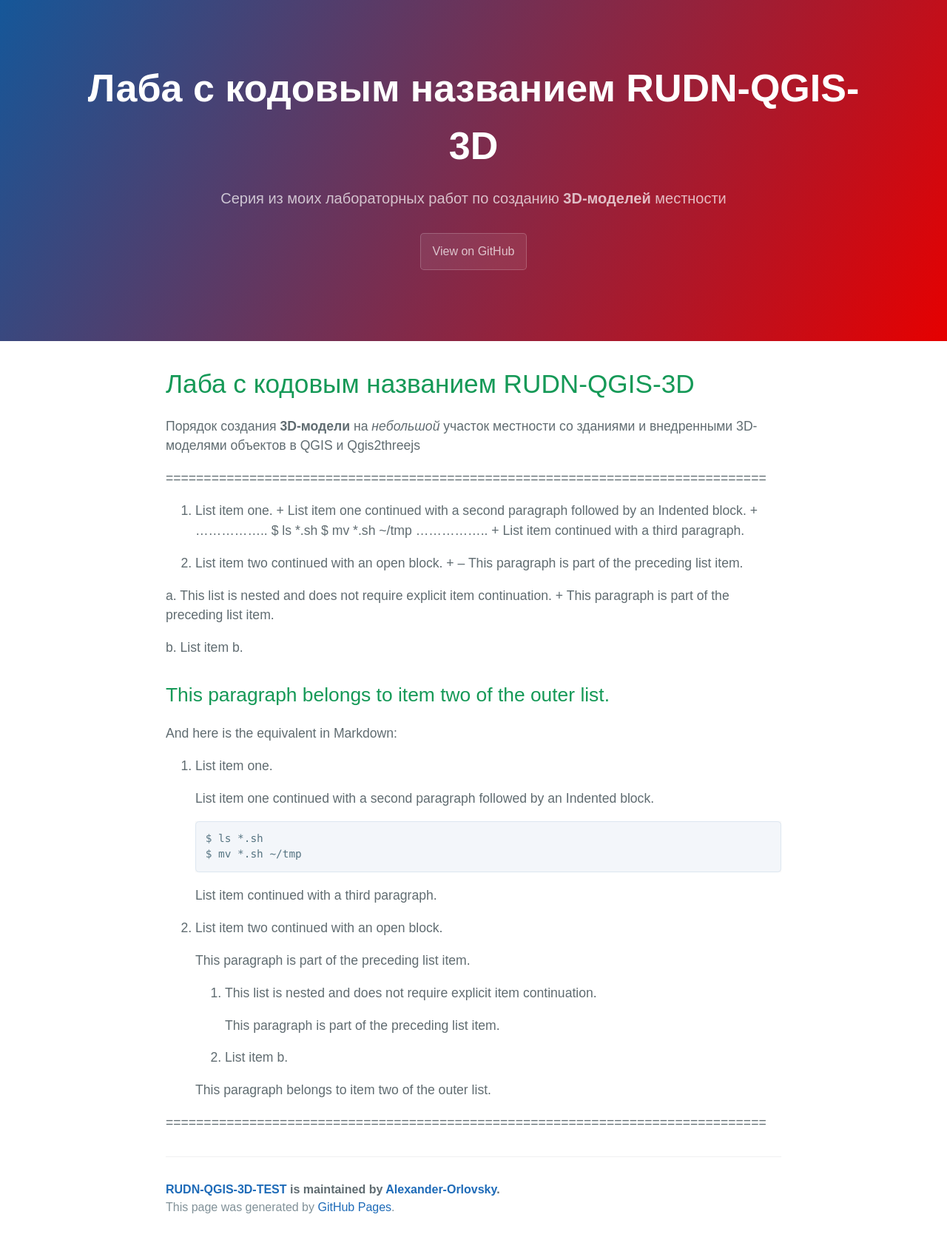
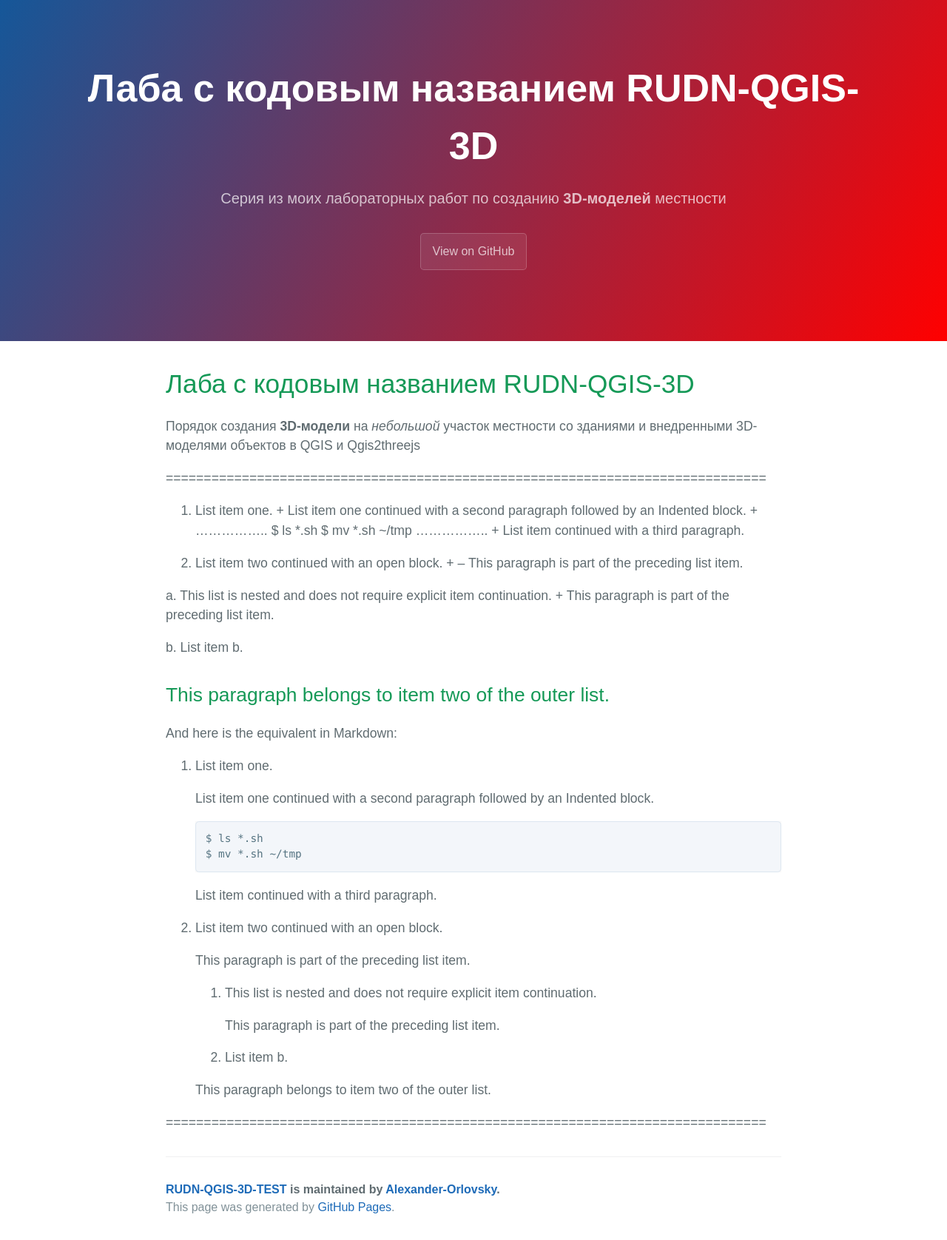
Before and after one commit to Alexander-Orlovsky/RUDN-QGIS-3D-TEST, a Jekyll site: the page built from README.md, in a window 1280 px wide. Shown: the whole page at 74% size. Built offline with Jekyll 4.4.1, drawn with Linux system fonts in a browser that asks for light colours; our own code applies the rules of GitHub Pages for plain Markdown files.

Commit message:
Update variables.scss

```diff
--- a/_sass/variables.scss
+++ b/_sass/variables.scss
@@ -4,7 +4,7 @@ $medium-breakpoint: 42em !default;
 
 // Headers
 $header-heading-color: #fff !default;
-$header-bg-color: #e60000 !default;  // было #159957
+$header-bg-color: #ff0000 !default;  // было #159957
 $header-bg-color-secondary: #155799 !default;
 
 // Text
```
